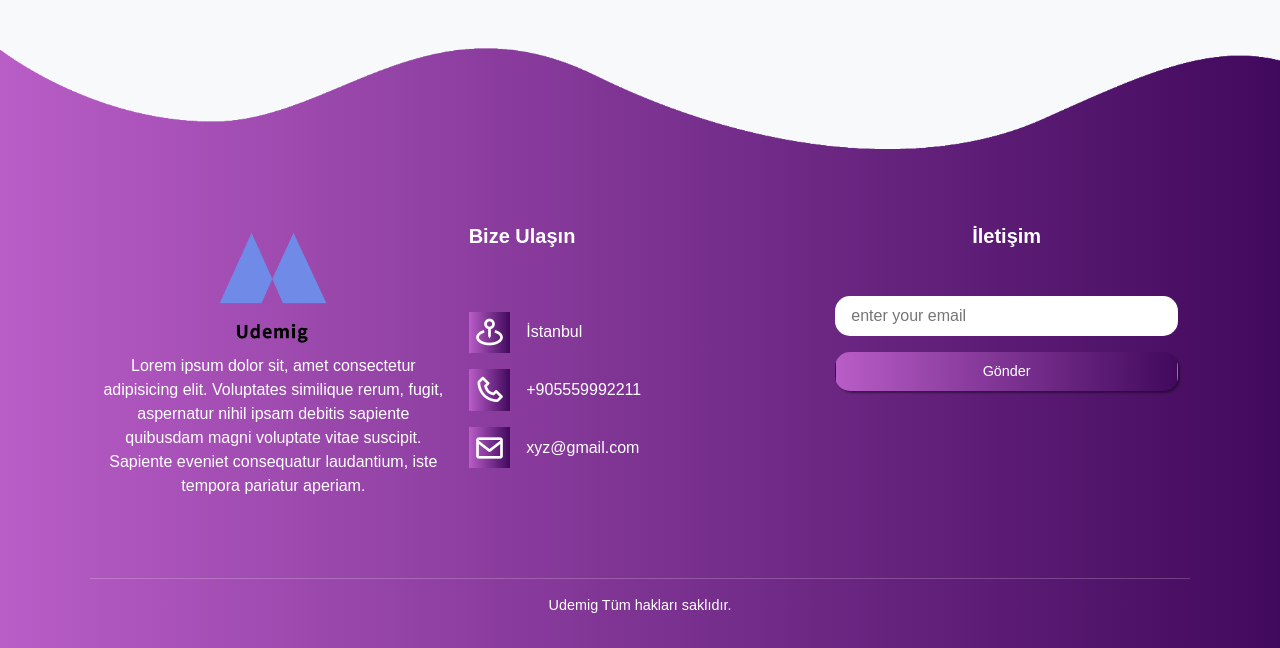
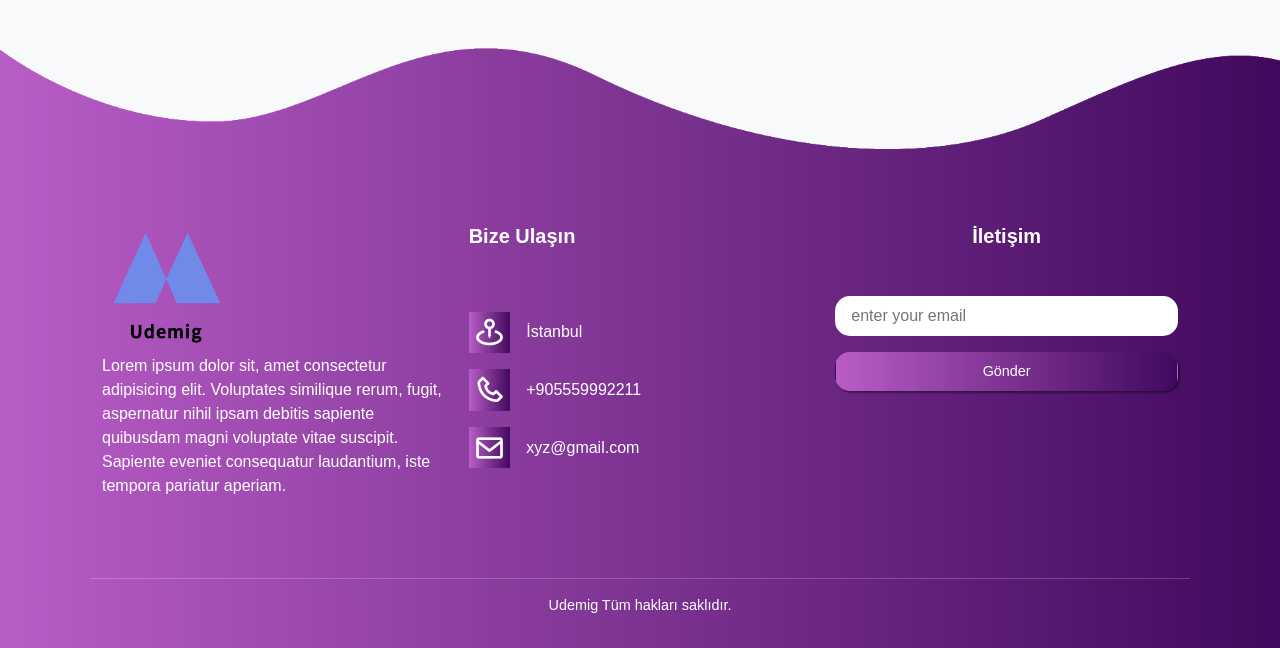
Before and after one commit to kisisellhesap/Udemig-Education, a plain HTML site: page index.html in a window 1280 px wide. Shown: the part 2701-3349 px from the top of the page. Drawn offline with nearby package versions, Linux system fonts and the light colour scheme.

Commit message:
Update index.html

```diff
--- a/index.html
+++ b/index.html
@@ -281,7 +281,7 @@
     <div class="container-fluid footer-container">
       <div class="container">
         <div class="row footer-wrapper text-center">
-          <div class="col-lg-4 mt-5 mt-lg-0">
+          <div class="col-lg-4 mt-5 mt-lg-0 text-lg-start text-center">
             <img
               src="./images/Udemig.png"
               style="width: 130px"
```
